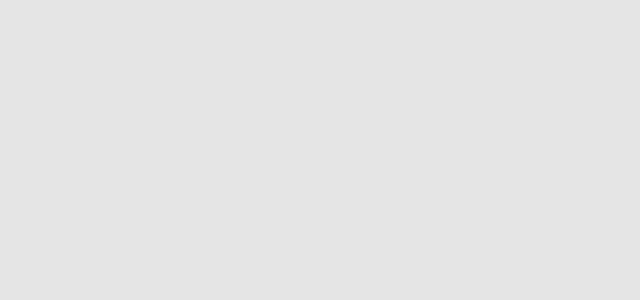
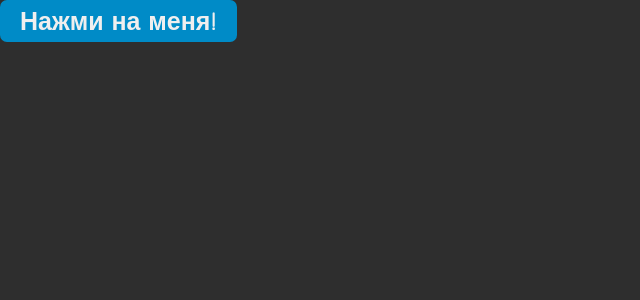
Before and after one commit to Lilloon/Todo, a React (Create React App) app: page / in a window 1280 px wide. Shown: the top 300 px of the page, without its empty margins (0-640 px from the left). Built offline with nearby package versions, Linux system fonts and the light colour scheme.

Commit message:
added button-molecule

```diff
--- a/src/App.css
+++ b/src/App.css
@@ -1,13 +1,11 @@
 html {
     height: 100%;
     font-family: 'Jura', sans-serif;
-    font-weight: 700;
-    font-size: 25px;
 }
 
 #root {
     height: 100%;
-    background-color: #E5E5E5;
+    background-color: #2E2E2E;
 }
 body {
     height: 100%;
--- a/src/App.js
+++ b/src/App.js
@@ -1,9 +1,10 @@
 import './App.css';
+import Button from './molecules/Button/Button'
 
 function App() {
   return (
     <div className="App">
-
+      <Button onClick={() => {console.log('Hi!')}} text='Нажми на меня!'/>
     </div>
   );
 }
--- a/src/atoms/Text/Text.module.css
+++ b/src/atoms/Text/Text.module.css
@@ -1,4 +1,5 @@
 .text{
+    font-family: 'Jura', sans-serif;
     color: #BABABA;
     font-size: 18px;
     font-weight: 500px;
--- a/src/atoms/Title/Title.module.css
+++ b/src/atoms/Title/Title.module.css
@@ -1,5 +1,7 @@
 .title{
+    font-family: 'Jura', sans-serif;
     font-size: 25px;
+    line-height: 30px;
     font-weight: 700;
     color: #EFEFEF;
 }
--- /dev/null
+++ b/src/molecules/Button/Button.jsx
@@ -0,0 +1,18 @@
+import React from "react";
+import style from "./Button.module.css";
+import Title from "../../atoms/Title/Title";
+
+export default class Button extends React.Component {
+    render() {
+        this.onClick = this.props.onClick;
+        this.text = this.props.text;
+        const onEnterPressed = (e) => {
+            if (e.key === 'Enter') {
+                this.onClick()
+            }
+        }
+        return (
+            <button className={style.button} onClick={this.onClick}><Title title={this.text} onKeyPressed={onEnterPressed} /></button>
+        )
+    }
+}
--- /dev/null
+++ b/src/molecules/Button/Button.module.css
@@ -0,0 +1,22 @@
+.button{
+    height: 42px;
+    padding: 0 20px;
+    box-sizing: border-box;
+    transition: 0.15s ease;
+    background: #008BC7;
+    border-radius: 7px;
+    border: none;
+}
+.button:hover{
+    -webkit-box-shadow: 0px 0px 10px 5px #008BC7;
+    -moz-box-shadow: 0px 0px 10px 5px #008BC7;
+    box-shadow: 0px 0px 10px 5px #008BC7        ;
+}
+
+
+
+  .button:active {
+    -webkit-box-shadow: 0px 0px 10px 1px #008BC7;
+    -moz-box-shadow: 0px 0px 10px 1px #008BC7;
+    box-shadow: 0px 0px 10px 1px #008BC7
+  }
```
